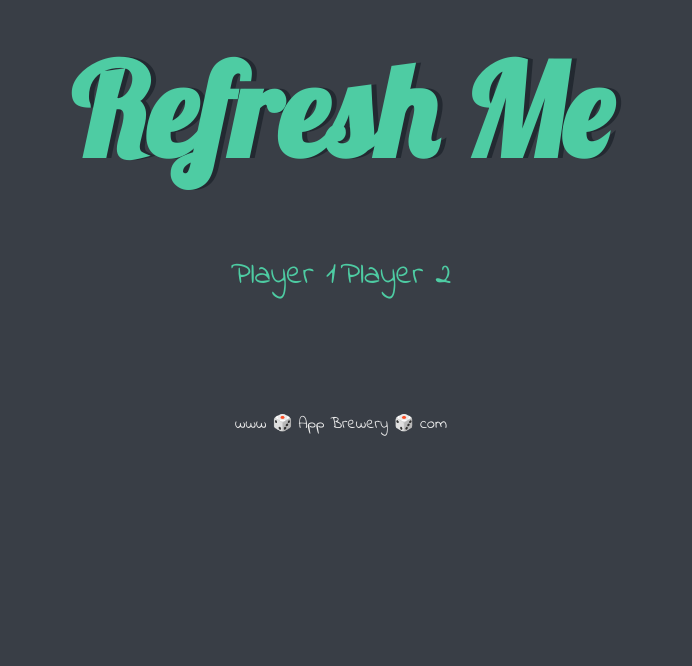
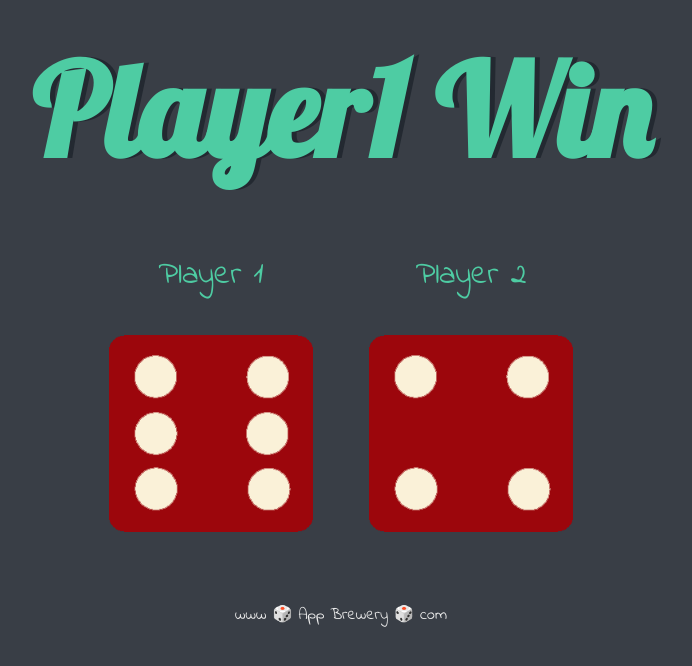
Before and after one commit to abdull6771/Web-Devevelopment-Bootcamp-With-PROJECT, a plain HTML site: page Dicee Challenge - Starting Files copy/dicee.html in a window 1280 px wide. Shown: the whole page, without its empty margins (299-991 px from the left). Drawn offline with Linux system fonts and the light colour scheme.

Commit message:
subbit some task

```diff
--- a/Dicee Challenge - Starting Files/Dicee Challenge - Starting Files/dicee.html
+++ b/Dicee Challenge - Starting Files copy/dicee.html
@@ -14,17 +14,17 @@
 
       <div class="dice">
         <p>Player 1</p>
-        <img class="img1" src="">
+        <img class="img1" src="./images/dice6.png">
       </div>
 
       <div class="dice">
         <p>Player 2</p>
-        <img class="img2" src="">
+        <img class="img2" src="./images/dice6.png">
       </div>
 
     </div>
 
-
+    <script src="index.js"></script>
   </body>
 
   <footer>
--- /dev/null
+++ b/Dicee Challenge - Starting Files copy/index.js
@@ -0,0 +1,21 @@
+var randomNumber1 = Math.floor(Math.random()* 6) + 1
+var randomNumber2 = Math.floor(Math.random()* 6) + 1
+
+var diceimage1 = "dice"+randomNumber1+".png"
+var diceimage2 = "dice"+randomNumber2+".png"
+
+var diceimagesource1 = "./images/"+diceimage1
+var diceimagesource2 = "./images/"+diceimage2
+
+document.querySelectorAll("img")[0].setAttribute("src",diceimagesource1)
+document.querySelectorAll("img")[1].setAttribute("src",diceimagesource2)
+
+if (randomNumber1 > randomNumber2){
+    document.querySelector("h1").innerHTML="Player1 Win"
+}
+else if (randomNumber1<randomNumber2){
+    document.querySelector("h1").innerHTML="Player2 Win"
+}
+else{
+    document.querySelector("h1").innerHTML="Draw"
+}
```
Also changed, not shown: Dicee Challenge - Starting Files copy/images/dice1.png (renamed from Dicee Challenge - Starting Files/Dicee Challenge - Starting Files/images/dice1.png), Dicee Challenge - Starting Files copy/images/dice2.png (renamed from Dicee Challenge - Starting Files/Dicee Challenge - Starting Files/images/dice2.png), Dicee Challenge - Starting Files copy/images/dice3.png (renamed from Dicee Challenge - Starting Files/Dicee Challenge - Starting Files/images/dice3.png), Dicee Challenge - Starting Files copy/images/dice4.png (renamed from Dicee Challenge - Starting Files/Dicee Challenge - Starting Files/images/dice4.png), Dicee Challenge - Starting Files copy/images/dice5.png (renamed from Dicee Challenge - Starting Files/Dicee Challenge - Starting Files/images/dice5.png), Dicee Challenge - Starting Files copy/images/dice6.png (renamed from Dicee Challenge - Starting Files/Dicee Challenge - Starting Files/images/dice6.png), Dicee Challenge - Starting Files copy/styles.css (renamed from Dicee Challenge - Starting Files/Dicee Challenge - Starting Files/styles.css), 2 other files.
